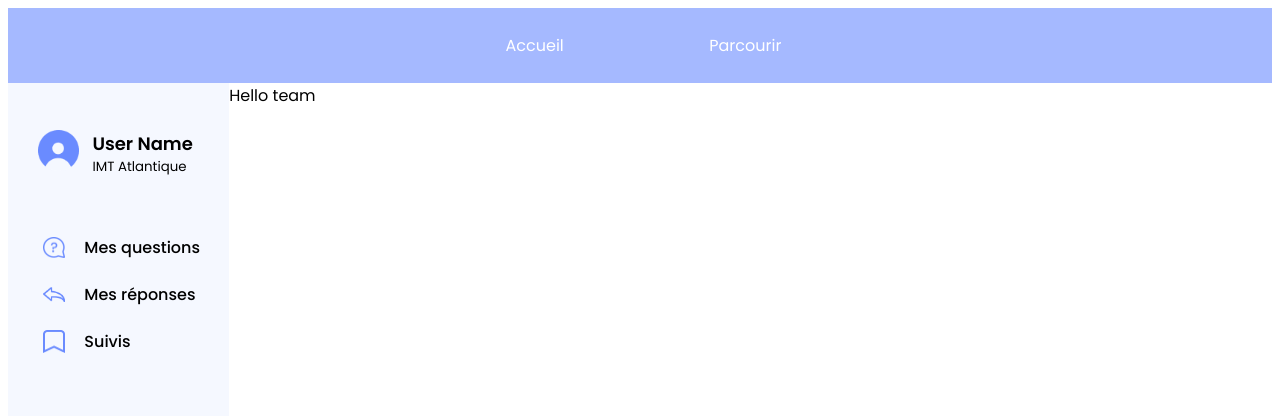
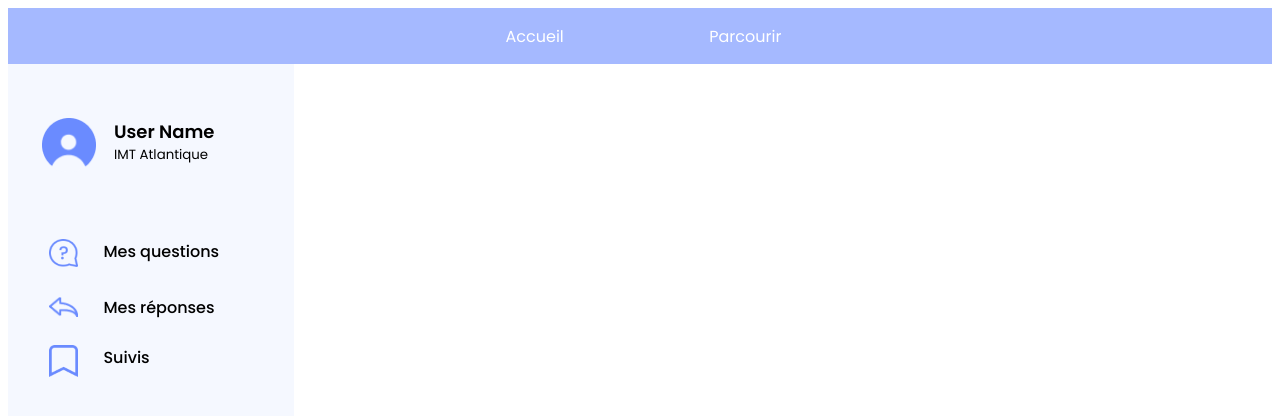
Before and after one commit to BrunoPre/fil-a1-forums-etudiant-front, a Vue app: page / in a window 1280 px wide. Shown: the top 416 px of the page. Built offline with nearby package versions, Linux system fonts and the light colour scheme.

Commit message:
[6] Frontend: fix fixed width's sidebar & height's navbar

```diff
--- a/src/App.vue
+++ b/src/App.vue
@@ -10,7 +10,6 @@
     </div>
     <sidebar></sidebar>
     <div class="page-content">
-      Hello team
       <router-view />
     </div>
   </div>
@@ -36,8 +35,8 @@ export default defineComponent({
 }
 .container {
   display: grid;
-  grid-template-columns: 0.35fr 1.65fr;
-  grid-template-rows: 0.2fr 1.8fr;
+  grid-template-columns: 286px 1.65fr;
+  grid-template-rows: 56px 1.8fr;
   gap: 0px 0px;
   grid-template-areas:
     "navbar navbar"
```
